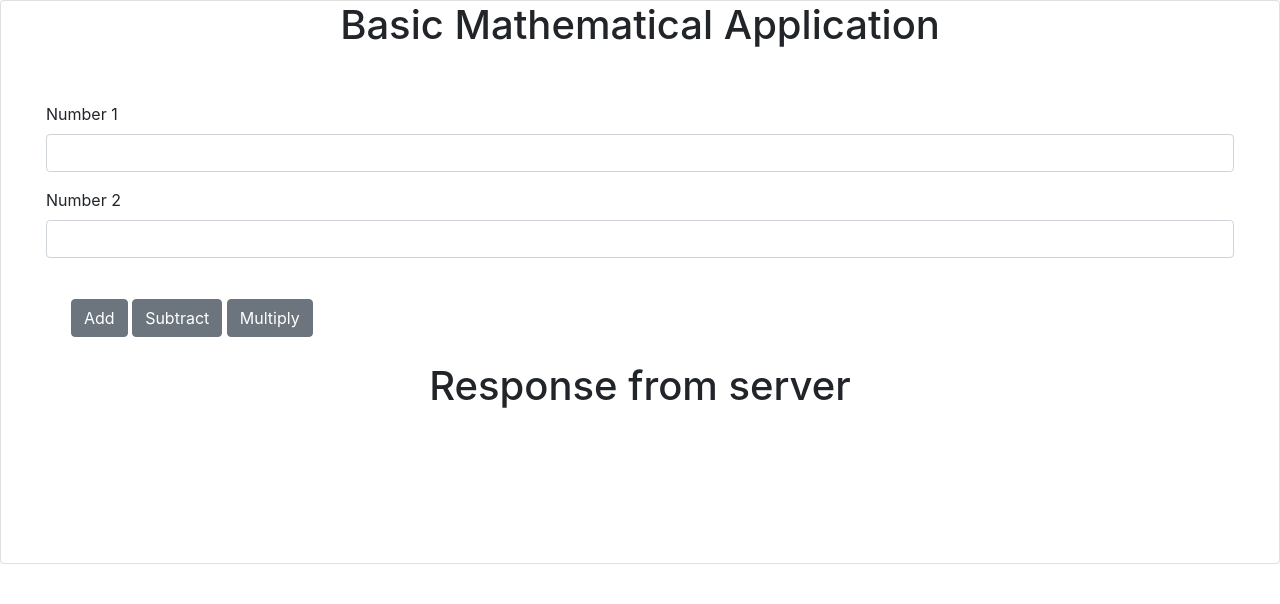
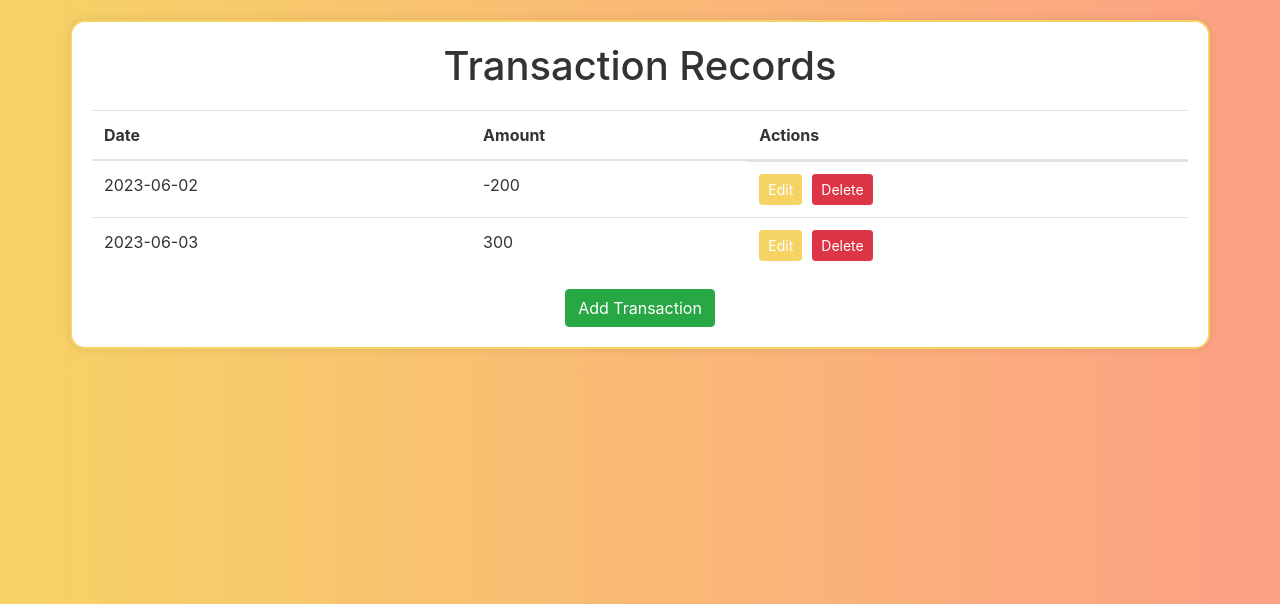
Before and after one commit to Boopyboop/Coursera_Developing-AI-Applications-with-Python-and-Flask, a Flask app: page / in a window 1280 px wide. Shown: the top 604 px of the page. Run offline with Flask 3, Linux system fonts and the light colour scheme; some libraries are stand-ins or nearby versions.

Commit message:
feat(transactions): implement CRUD operations with Flask blueprint
- Add routes for creating, reading, updating, and deleting transactions
- Use Flask blueprint for modular route management
- Support form handling for add/edit operations
- Integrate redirect and transaction list rendering

```diff
--- a/routes/__init__.py
+++ b/routes/__init__.py
@@ -2,9 +2,11 @@ from .basic import basic_bp
 from .book_routes import book_bp
 from .person_routes import person_bp
 from .mathematics import math_bp
+from .transactions_routes import transactions_bp
 
 def register_blueprints(app):
     app.register_blueprint(basic_bp)
     app.register_blueprint(book_bp)
     app.register_blueprint(person_bp)
     app.register_blueprint(math_bp)
+    app.register_blueprint(transactions_bp)
--- a/routes/basic.py
+++ b/routes/basic.py
@@ -1,4 +1,4 @@
-from flask import Blueprint, request, jsonify, render_template
+from flask import Blueprint, request, jsonify
 
 basic_bp = Blueprint('basic', __name__)
 
@@ -18,8 +18,3 @@ def course():
 def custom_response():
     """Custom response endpoint returning JSON with status code 200."""
     return jsonify(message='Custom Response'), 200
-
-@basic_bp.route('/')
-def render_index_page():
-    """Render the index.html page."""
-    return render_template('index.html')
--- a/routes/person_routes.py
+++ b/routes/person_routes.py
@@ -7,7 +7,7 @@ data = []
 # Create a Blueprint for person-related routes
 person_bp = Blueprint('person', __name__)
 
-@person_bp.route('/')
+@person_bp.route('/person')
 def index():
     """Root route for base testing."""
     return "Hello world"
--- /dev/null
+++ b/routes/transactions_routes.py
@@ -0,0 +1,64 @@
+from flask import Blueprint, render_template, request, redirect, url_for
+
+# Blueprint definition
+transactions_bp = Blueprint('transactions', __name__)
+
+# Sample data
+transactions = [
+    {'id': 1, 'date': '2023-06-01', 'amount': 100},
+    {'id': 2, 'date': '2023-06-02', 'amount': -200},
+    {'id': 3, 'date': '2023-06-03', 'amount': 300}
+]
+
+# Home page with list of transactions
+@transactions_bp.route('/')
+def render_index_page():
+    return render_template('transactions.html', transactions=transactions)
+
+# Form to add a transaction
+@transactions_bp.route('/add', methods=['GET', 'POST'])
+def add_transaction():
+    if request.method == 'POST':
+        transaction = {
+            'id': len(transactions) + 1,
+            'date': request.form['date'],
+            'amount': float(request.form['amount'])
+        }
+        transactions.append(transaction)
+        return redirect(url_for('transactions.render_index_page'))  # Use blueprint name
+    return render_template("form.html")
+
+@transactions_bp.route("/edit/<int:transaction_id>", methods=["GET", "POST"])
+def edit_transaction(transaction_id):
+    """Edit an existing transaction."""
+    if request.method == 'POST':
+        date = request.form['date']
+        amount = float(request.form['amount'])
+
+        for transaction in transactions:
+            if transaction['id'] == transaction_id:
+                transaction['date'] = date
+                transaction['amount'] = amount
+                break
+
+        # Redirect to homepage (where transactions are listed)
+        return redirect(url_for("transactions.render_index_page"))
+
+    # GET: Display the form for editing
+    for transaction in transactions:
+        if transaction['id'] == transaction_id:
+            return render_template("edit.html", transaction=transaction)
+
+    return {"message": "Transaction not found"}, 404
+
+# routes/transactions_routes.py
+
+@transactions_bp.route("/delete/<int:transaction_id>")
+def delete_transaction(transaction_id):
+    """Delete an existing transaction."""
+    for transaction in transactions:
+        if transaction['id'] == transaction_id:
+            transactions.remove(transaction)
+            break
+
+    return redirect(url_for("transactions.render_index_page"))
--- a/templates/transactions.html
+++ b/templates/transactions.html
@@ -58,8 +58,8 @@
                     <td>{{ transaction.date }}</td>
                     <td>{{ transaction.amount }}</td>
                     <td class="transaction-actions">
-                        <a class="btn btn-sm btn-primary" href="{{ url_for('edit_transaction', transaction_id=transaction.id) }}">Edit</a>
-                        <a class="btn btn-sm btn-danger" href="{{ url_for('delete_transaction', transaction_id=transaction.id) }}">Delete</a>
+                        <a class="btn btn-sm btn-primary" href="{{ url_for('transactions.edit_transaction', transaction_id=transaction.id) }}">Edit</a>
+                        <a class="btn btn-sm btn-danger" href="{{ url_for('transactions.delete_transaction', transaction_id=transaction.id) }}">Delete</a>
                     </td>
                 </tr>
                 {% endfor %}
@@ -67,7 +67,7 @@
         </table>
 
         <div class="d-flex justify-content-center">
-            <a class="btn btn-success" href="{{ url_for('add_transaction') }}">Add Transaction</a>
+            <a class="btn btn-success" href="{{ url_for('transactions.add_transaction') }}">Add Transaction</a>
         </div>
     </div>
 </body>
```
Also changed, not shown: 1 other file.
